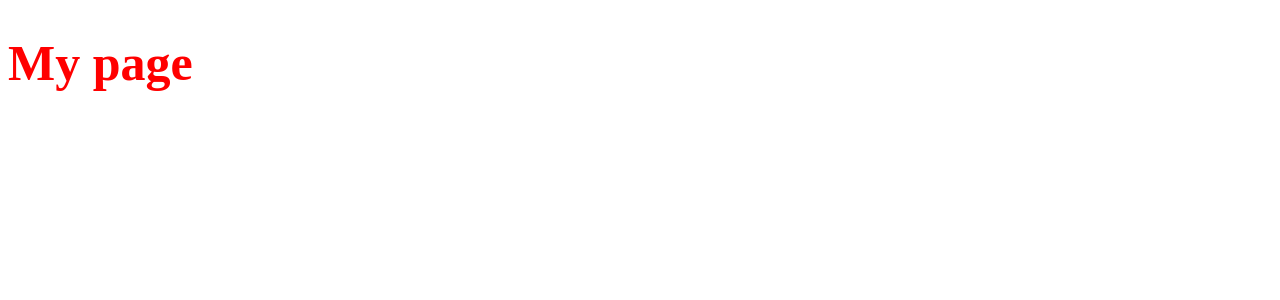
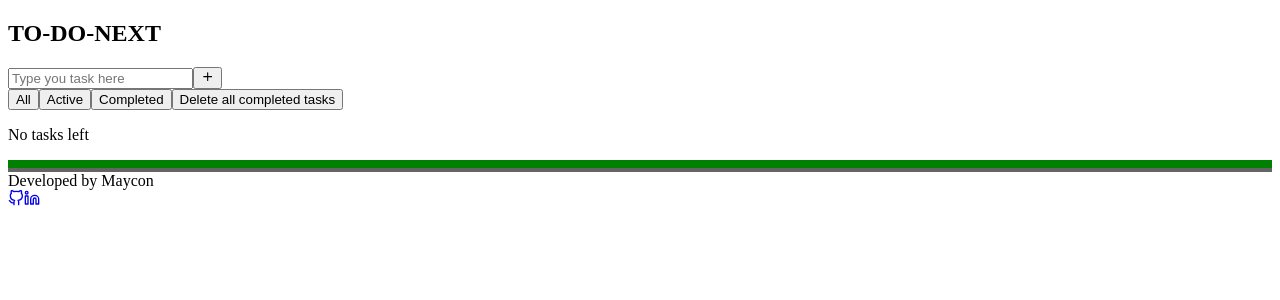
Before and after one commit to mayconrr13/todonext, a Next.js app: page / in a window 1280 px wide. Shown: the top 300 px of the page. Built offline with nearby package versions, Linux system fonts and the light colour scheme.

Commit message:
Adding functions

```diff
--- a/package.json
+++ b/package.json
@@ -10,13 +10,17 @@
     "next": "latest",
     "react": "^16.13.0",
     "react-dom": "^16.13.0",
-    "styled-components": "^5.0.0"
+    "react-icons": "^4.2.0",
+    "styled-components": "^5.0.0",
+    "uuid": "^8.3.2"
   },
   "devDependencies": {
     "@types/node": "12.0.12",
     "@types/react": "16.8.23",
     "@types/react-dom": "16.8.4",
+    "@types/react-icons": "^3.0.0",
     "@types/styled-components": "5.0.1",
+    "@types/uuid": "^8.3.0",
     "babel-plugin-styled-components": "^1.10.0",
     "typescript": "4.0"
   },
--- a/pages/_document.tsx
+++ b/pages/_document.tsx
@@ -1,4 +1,5 @@
-import Document, { DocumentContext } from 'next/document'
+import Document, { DocumentContext, Html, Head, Main, NextScript } from 'next/document'
+import React from 'react'
 import { ServerStyleSheet } from 'styled-components'
 
 export default class MyDocument extends Document {
@@ -27,4 +28,19 @@ export default class MyDocument extends Document {
       sheet.seal()
     }
   }
+
+  render() {
+    return (
+      <Html>
+        <Head>
+          <link rel="preconnect" href="https://fonts.gstatic.com" />
+          <link href="https://fonts.googleapis.com/css2?family=Roboto:wght@400;500;700&display=swap" rel="stylesheet" />
+        </Head>
+        <body>
+          <Main />
+          <NextScript />
+        </body>
+      </Html>
+    )
+  }
 }
--- a/pages/index.tsx
+++ b/pages/index.tsx
@@ -1,10 +1,199 @@
-import styled from 'styled-components'
+import Link from 'next/link'
+import { FormEvent, useEffect, useState } from 'react'
+import {v4 as uuidv4} from 'uuid'
 
-const Title = styled.h1`
-  color: red;
-  font-size: 50px;
-`
+import { FiGithub, FiLinkedin, FiPlus, FiTrash } from 'react-icons/fi'
 
+interface TaskProps {
+  id: string;
+  task: string;
+  isCompleted: boolean;
+  createdAt: number;
+  updatedAt: number;
+}
 export default function Home() {
-  return <Title>My page</Title>
+  const [task, setTask] = useState<string>('')
+  const [activeTask, setActiveTask] = useState<number>(0)
+  const [sortedBy, setSortedBy] = useState<'all' | 'active' | 'completed'>('all')
+  const [taskList, setTaskList] = useState<TaskProps[]>([])
+
+  useEffect(() => {
+    const activeTasks = taskList.filter(task => task.isCompleted === false)
+    setActiveTask(activeTasks.length)
+    console.log(activeTask)
+    return
+  }, [taskList]);
+
+  console.log(taskList)
+
+
+  //add to-do
+  function handleAddTask(event: FormEvent) {
+    event.preventDefault()
+
+    setTaskList([...taskList, {
+      id: uuidv4(),
+      task: task,
+      isCompleted: false,
+      createdAt: Date.now(),
+      updatedAt: Date.now(),
+    }])
+
+    setTask('')
+  }
+
+  //delete to-do
+  function handleDeleteTask(id: string) {
+    const newTaskList = taskList.filter(task => task.id !== id)
+
+    setTaskList([...newTaskList])
+  }
+
+  //delete all completed to-do
+  function handleDeleteCompletedTask() {
+    const newTaskList = taskList.filter(task => task.isCompleted !== true)
+
+    setTaskList([...newTaskList])
+  }
+
+  //edit to-do
+  function handleEditTask() {
+    console.log('task edited')
+  }
+
+  //set completed to-do
+  function handleSetCompletedTask(id: string) {
+    const setCompletedTaskList = taskList.map(task => {
+      if(task.id === id) {
+        task.isCompleted = !task.isCompleted
+        return task
+      }
+      return task
+    })
+
+    setTaskList([...setCompletedTaskList])
+  }
+
+  return (
+    <>
+      <header>
+        <div />
+        <section>
+          <h1>TO-DO-NEXT</h1>
+          <form onSubmit={handleAddTask}>
+            <input type="text" placeholder="Type you task here" value={task} onChange={(e) => setTask(e.target.value)} />
+            <button type="submit">
+              <FiPlus />
+            </button>
+          </form>
+        </section>
+      </header>
+
+      <main>
+        <div>
+          <button type="button" onClick={() => setSortedBy('all')}>
+            All
+          </button>
+          <button type="button" onClick={() => setSortedBy('active')}>
+            Active
+          </button>
+          <button type="button" onClick={() => setSortedBy('completed')}>
+            Completed
+          </button>
+          <button type="button" onClick={handleDeleteCompletedTask}>
+            Delete all completed tasks
+          </button>
+        </div>
+
+        <div>
+          {taskList.map(task => {
+            switch(sortedBy) {
+              case 'all':
+                return (
+                  <div key={task.id}>
+                    {task.isCompleted ? (
+                      <input type="checkbox" name="completed" onChange={() => handleSetCompletedTask(task.id)} checked/>
+                    ) : (
+                      <input type="checkbox" name="completed" onChange={() => handleSetCompletedTask(task.id)} />
+                    )}
+                    <p>{task.task}</p>
+                    <button
+                      type="button"
+                      onClick={() => handleDeleteTask(task.id)}
+                    >
+                      <FiTrash />
+                    </button>
+                  </div>
+                )
+
+              case 'active':
+                if (task.isCompleted === false) {
+                  return (
+                    <div key={task.id}>
+                      {task.isCompleted ? (
+                        <input type="checkbox" name="completed" onChange={() => handleSetCompletedTask(task.id)} checked/>
+                      ) : (
+                        <input type="checkbox" name="completed" onChange={() => handleSetCompletedTask(task.id)} />
+                      )}
+                      <p>{task.task}</p>
+                      <button
+                        type="button"
+                        onClick={() => handleDeleteTask(task.id)}
+                      >
+                        <FiTrash />
+                      </button>
+                    </div>
+                  )
+                }
+                break
+
+              case 'completed':
+                if (task.isCompleted === true) {
+                  return (
+                    <div key={task.id}>
+                      {task.isCompleted ? (
+                        <input type="checkbox" name="completed" onChange={() => handleSetCompletedTask(task.id)} checked/>
+                      ) : (
+                        <input type="checkbox" name="completed" onChange={() => handleSetCompletedTask(task.id)} />
+                      )}
+                      <p>{task.task}</p>
+                      <button
+                        type="button"
+                        onClick={() => handleDeleteTask(task.id)}
+                      >
+                        <FiTrash />
+                      </button>
+                    </div>
+                  )
+                }
+                break
+            }
+          })}
+        </div>
+
+        <div>
+          <p>{activeTask > 0 ? activeTask : "No"} tasks left</p>
+          <div style={{width: '100%', height: '12px', background: '#646464'}}>
+            <div style={{width: `${((taskList.length - activeTask) / taskList.length) * 100}%`, height: '8px', background: 'green'}}/>
+          </div>
+        </div>
+      </main>
+
+      <footer>
+        Developed by Maycon
+        <div>
+          <Link href="https://github.com/mayconrr13">
+            <a>
+              <FiGithub />
+            </a>
+          </Link>
+          <Link href="https://www.linkedin.com/in/mayconreisrosario/">
+            <a>
+              <FiLinkedin />
+            </a>
+          </Link>
+        </div>
+      </footer>
+    </>
+  )
 }
```
Also changed, not shown: 1 other file (tests, documents, lock files or other folders).
